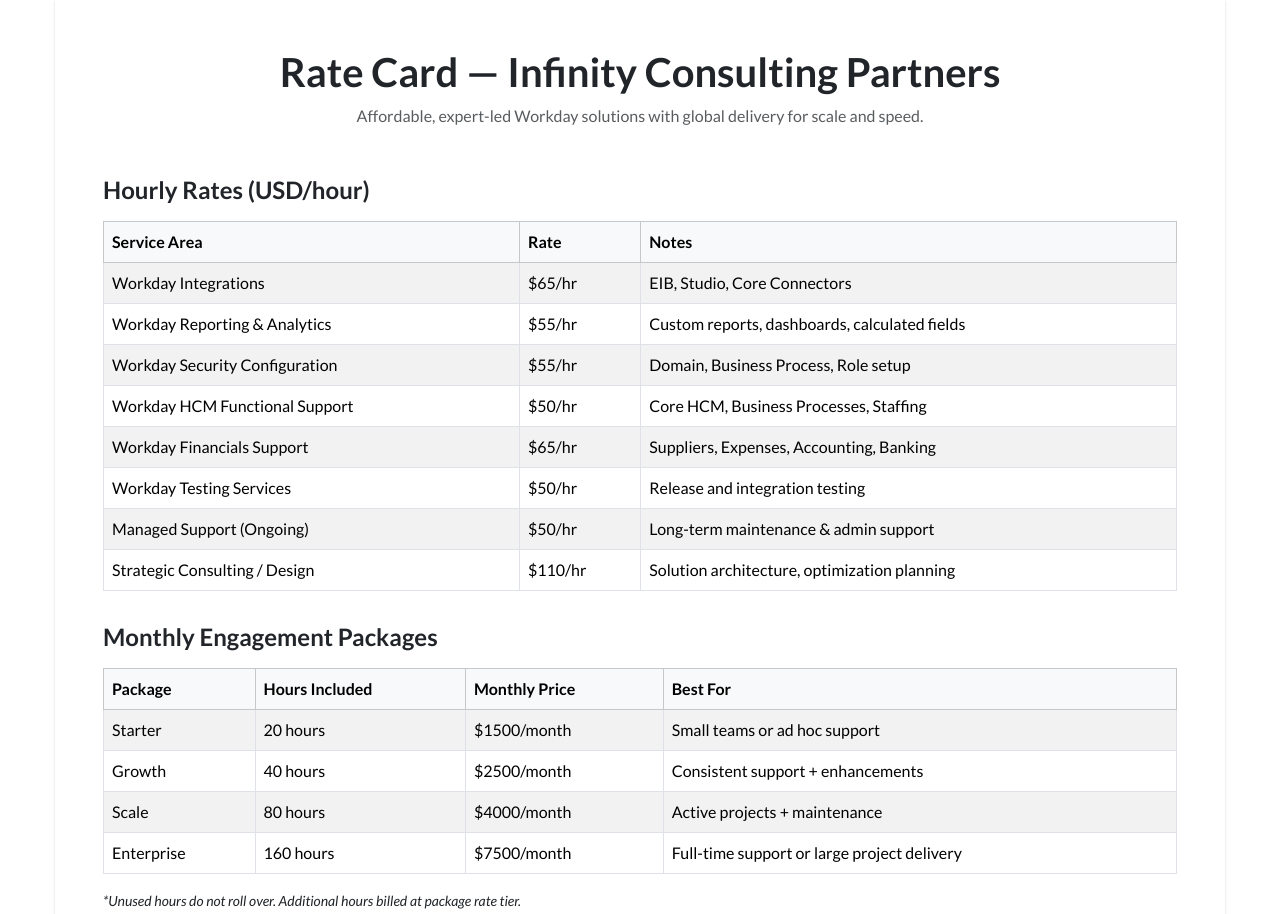
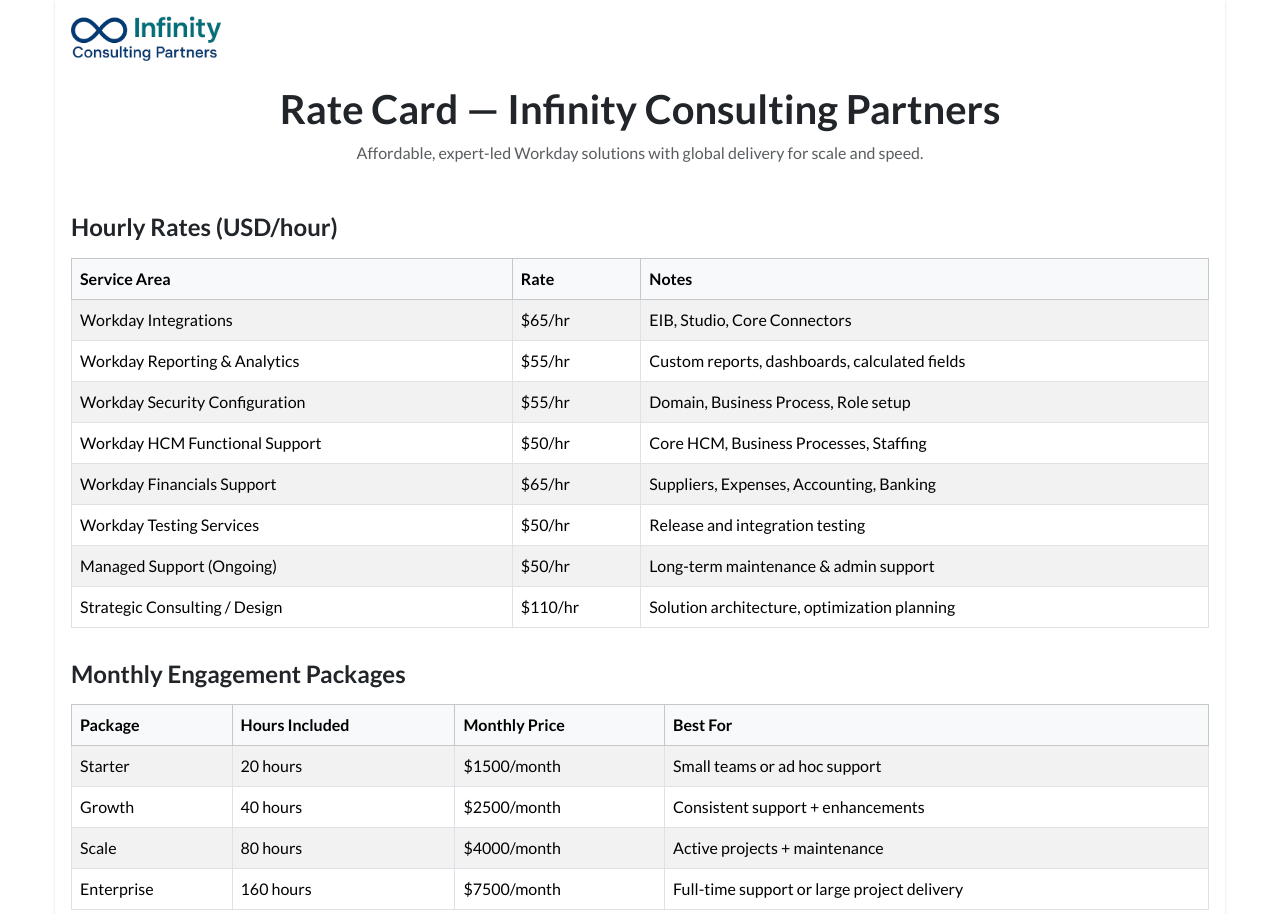
Before and after one commit to cloudbridgepartners/cloudbridgepartners.github.io, a plain HTML site: page Rates.html in a window 1280 px wide. Shown: the top 914 px of the page. Drawn offline with nearby package versions, Linux system fonts and the light colour scheme.

Commit message:
add logo on rates page

```diff
--- a/Rates.html
+++ b/Rates.html
@@ -21,8 +21,11 @@
 <body>
 
   <main>
- <div class="Rates_table p-md-5 p-2 py-5 mx-auto">
-    <div class="text-center mb-5">
+ <div class="Rates_table p-3 pb-5 mx-auto">
+                  <a href="index.html" class="navbar-brand fw-bold fs-4">
+                   <img src="assets/logo.png" alt="Company Logo">
+                </a>
+    <div class="text-center mb-5 mt-4">
       <h2 class="fw-bold fs-1">Rate Card — Infinity Consulting Partners</h2>
       <p class="text-muted">Affordable, expert-led Workday solutions with global delivery for scale and speed.</p>
     </div>
```
Also changed, not shown: index.html (+1 -1 lines).
